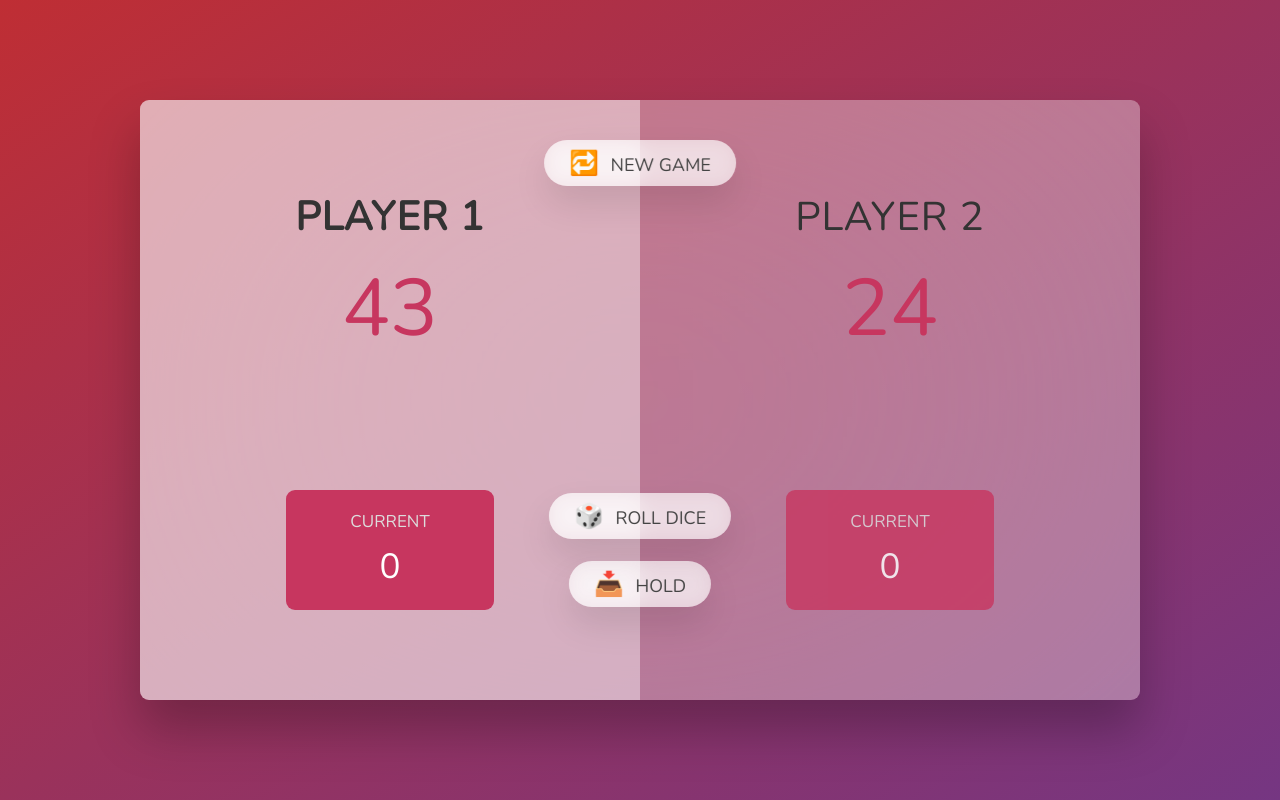
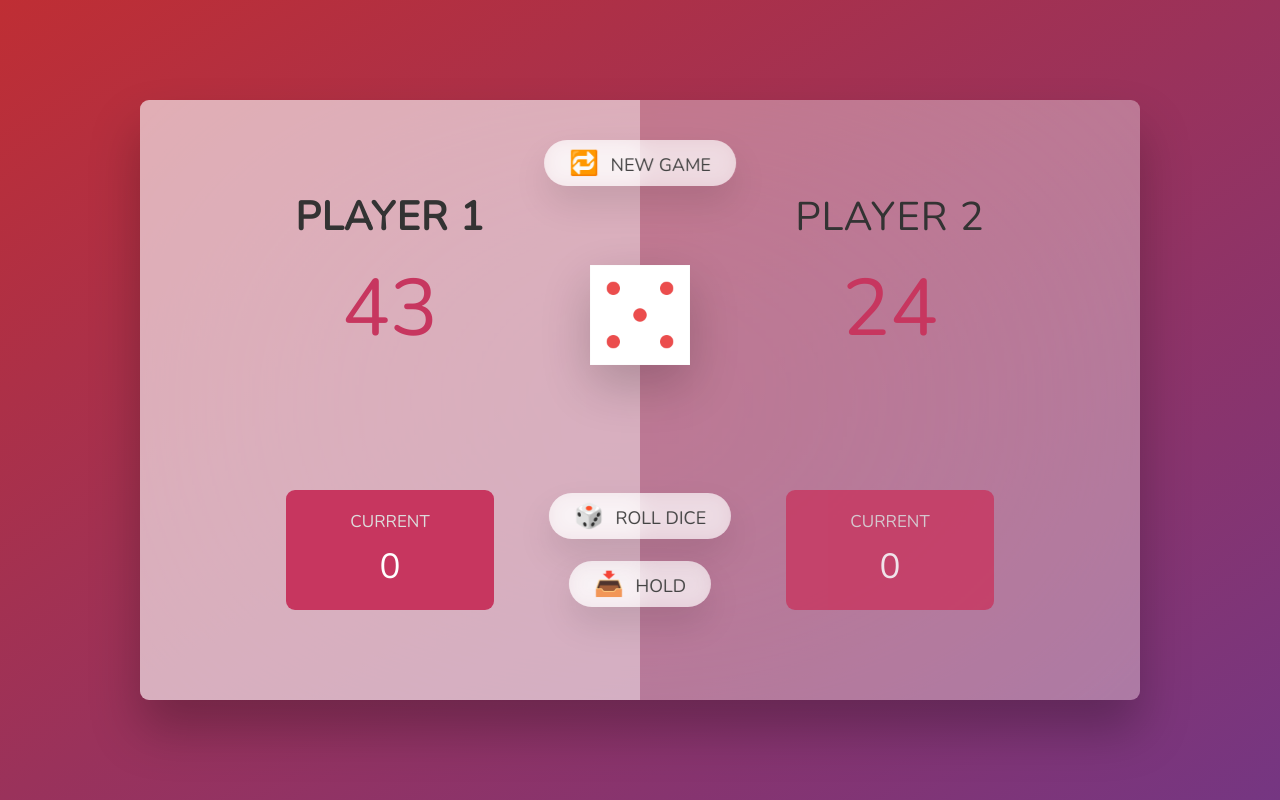
Before and after one commit to GabrielGiorgadzee/Pig-Game, a plain HTML site: page index.html in a window 1280 px wide. Drawn offline with nearby package versions, Linux system fonts and the light colour scheme.

Commit message:
Update index.html

```diff
--- a/index.html
+++ b/index.html
@@ -27,10 +27,10 @@
       </section>
 
       <div class="controls">
-        <img src="Images/dice-5.png" alt="playing dice" class="dice hidden" />
-        <button class="btn btn--new">🔁 New Game</button>
-        <button class="btn btn--roll">🎲 Roll Dice</button>
-        <button class="btn btn--hold">📥 Hold</button>
+      <img src="Images/dice-5.png" alt="playing dice" class="dice" />
+      <button class="btn btn--new">🔁 New Game</button>
+      <button class="btn btn--roll">🎲 Roll Dice</button>
+      <button class="btn btn--hold">📥 Hold</button>
       </div>
     </main>
   </body>
```
